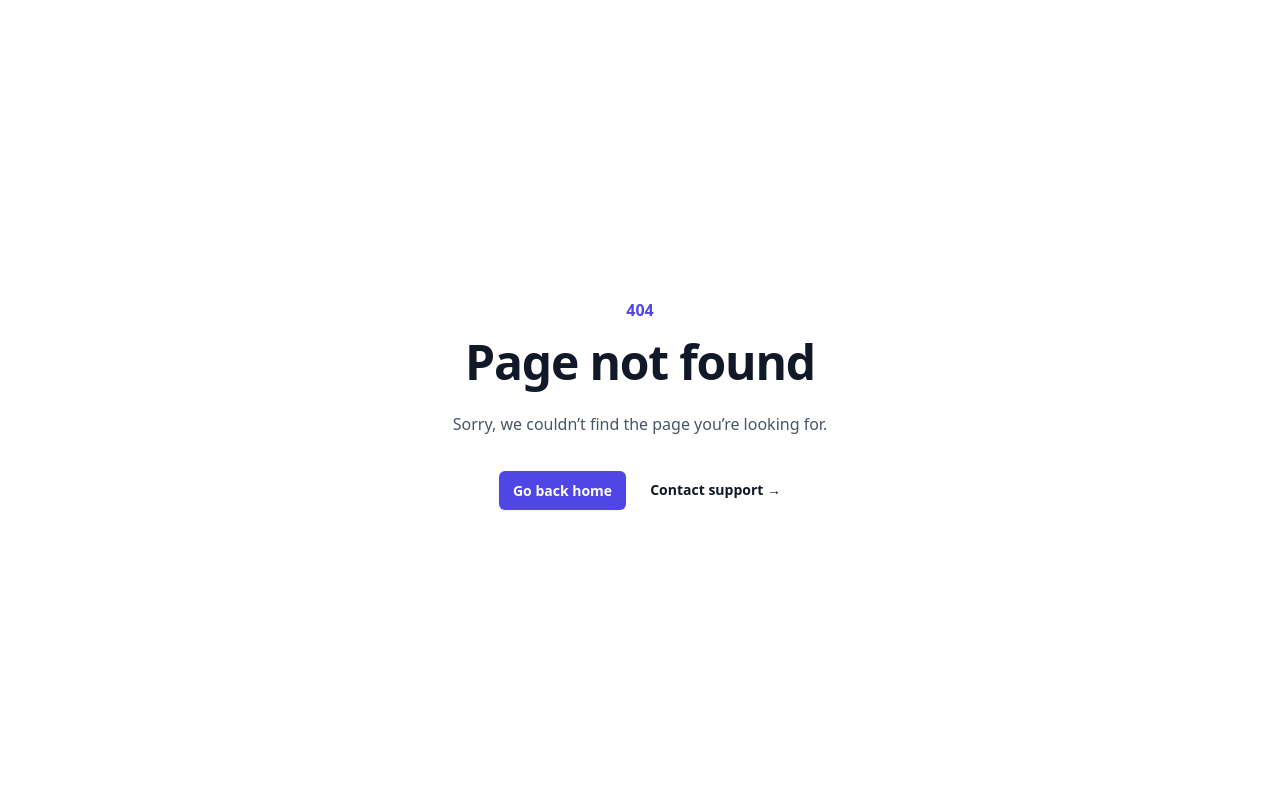
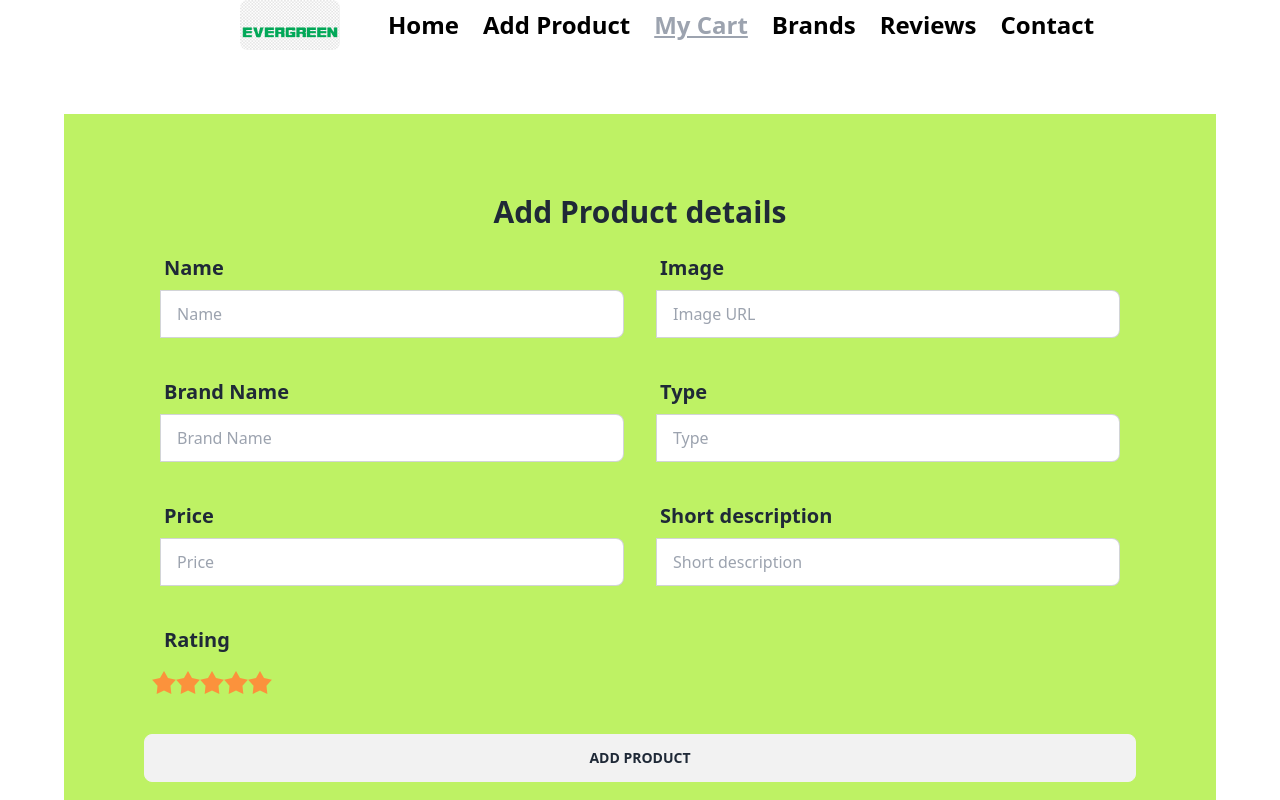
Before and after one commit to SanjidaMitu123/Evergreen-client, a React (Vite) app: page /MyCart in a window 1280 px wide. Before the commit this address had no page. Shown: the top 800 px of the page. Built offline with nearby package versions, Linux system fonts and the light colour scheme.

Commit message:
product add page added

```diff
--- a/src/nav/Navbar.jsx
+++ b/src/nav/Navbar.jsx
@@ -63,12 +63,12 @@ const Navbar = () => {
 
                 <li>
                    <NavLink
-                     to="/reviews"
+                     to="/brands"
                      className={({ isActive, isPending }) =>
                      isPending ? "pending" : isActive ? "text-gray-400 underline" : ""
                       }
                      >
-                      Reviews
+                      Brands
                    </NavLink>
                 </li>
                 <li>
@@ -78,7 +78,7 @@ const Navbar = () => {
                      isPending ? "pending" : isActive ? "text-gray-400 underline" : ""
                       }
                      >
-                      Blogs
+                     Reviews
                    </NavLink>
                 </li>
                 <li>
--- /dev/null
+++ b/src/pages/Addproduct.jsx
@@ -0,0 +1,127 @@
+
+
+const Addproduct = () => {
+
+       const addproduct = event =>{
+          event.preventDefault();
+
+          const form = event.target;
+          const name = form.name.value;
+          const img = form.img.value;
+          const brandname = form.brandname.value;
+          const type = form.type.value;
+          const price = form.price.value;
+          const shortdes = form.shortdes.value;
+          const rating = form.rating.value;
+
+          const newproduct = { name,img,brandname,type,price,shortdes,rating }
+          console.log(newproduct)
+
+
+       }
+
+
+
+    return (
+        <div className="bg-lime-300 m-16 p-20">
+            <h1 className="text-center text-3xl font-bold">Add Product details</h1>
+            <form onSubmit={addproduct}>
+                {/* row 1 */}
+                <div className="flex">
+
+                <div className="form-control w-1/2">
+                  <label className="label m-4 mb-0">
+                  <span className="label-text text-xl font-bold">Name</span>
+                  </label>
+                  <label className="input-group">
+                  <input type="text" name="name" placeholder="Name" className="input input-bordered mb-4 mt-0 m-4 w-full" />
+                  </label>
+                </div>
+
+                <div className="form-control w-1/2">
+                  <label className="label m-4 mb-0">
+                  <span className="label-text text-xl font-bold">Image</span>
+                  </label>
+                  <label className="input-group">
+                  <input type="text" name="img" placeholder="Image URL" className="input input-bordered mb-4 mt-0 m-4 w-full" />
+                  </label>
+                </div>
+
+                </div>
+
+                 {/* row 2 */}
+                 <div className="flex">
+
+                        <div className="form-control w-1/2">
+                        <label className="label m-4 mb-0">
+                        <span className="label-text text-xl font-bold">Brand Name</span>
+                        </label>
+                        <label className="input-group">
+                        <input type="text" name="brandname" placeholder="Brand Name" className="input input-bordered mb-4 mt-0 m-4 w-full" />
+                        </label>
+                        </div>
+
+                        <div className="form-control w-1/2">
+                        <label className="label m-4 mb-0">
+                        <span className="label-text text-xl font-bold">Type</span>
+                        </label>
+                        <label className="input-group">
+                        <input type="text" name="type" placeholder="Type" className="input input-bordered mb-4 mt-0 m-4 w-full" />
+                        </label>
+                        </div>
+
+                        </div>
+
+                    {/* row 3 */}
+                    <div className="flex">
+
+                    <div className="form-control w-1/2">
+                    <label className="label m-4 mb-0">
+                    <span className="label-text text-xl font-bold">Price</span>
+                    </label>
+                    <label className="input-group">
+                    <input type="text" name="price" placeholder="Price" className="input input-bordered mb-4 mt-0 m-4 w-full" />
+                    </label>
+                    </div>
+
+                    <div className="form-control w-1/2">
+                    <label className="label m-4 mb-0">
+                    <span className="label-text text-xl font-bold">Short description</span>
+                    </label>
+                    <label className="input-group">
+                    <input type="text" name="shortdes" placeholder="Short description" className="input input-bordered mb-4 mt-0 m-4 w-full" />
+                    </label>
+                    </div>
+
+                    </div>
+
+                  {/* row 4 */}
+                    <div className="flex">
+
+                    <div className="form-control w-1/2 ">
+                    <div>
+                    <label className="label m-4 mb-0">
+                    <span className="label-text text-center text-xl font-bold">Rating</span>
+                    </label>
+                    </div >
+                    <div className="rating text-2xl w-1/2 m-2 mb-10">
+                    <input type="radio" name="rating" className="mask mask-star-2 bg-orange-400" />
+                    <input type="radio" name="rating" className="mask mask-star-2 bg-orange-400" />
+                    <input type="radio" name="rating" className="mask mask-star-2 bg-orange-400" />
+                    <input type="radio" name="rating" className="mask mask-star-2 bg-orange-400" />
+                    <input type="radio" name="rating" className="mask mask-star-2 bg-orange-400" />
+                    </div>
+                    </div>
+
+
+                    </div>
+
+                      <input type="submit" value="Add Product" className="  btn btn-block " />
+
+
+            </form>
+        </div>
+    );
+};
+
+export default Addproduct;
--- /dev/null
+++ b/src/pages/Mycart.jsx
@@ -0,0 +1,10 @@
+
+const Mycart = () => {
+    return (
+        <div>
+            <h1>cart</h1>
+        </div>
+    );
+};
+
+export default Mycart;
--- /dev/null
+++ b/src/pages/Upadateproduct.jsx
@@ -0,0 +1,11 @@
+
+
+const Upadateproduct = () => {
+    return (
+        <div>
+           <h1>update product</h1>
+        </div>
+    );
+};
+
+export default Upadateproduct;
```
Also changed, not shown: src/main.jsx (+18 -1 lines).
